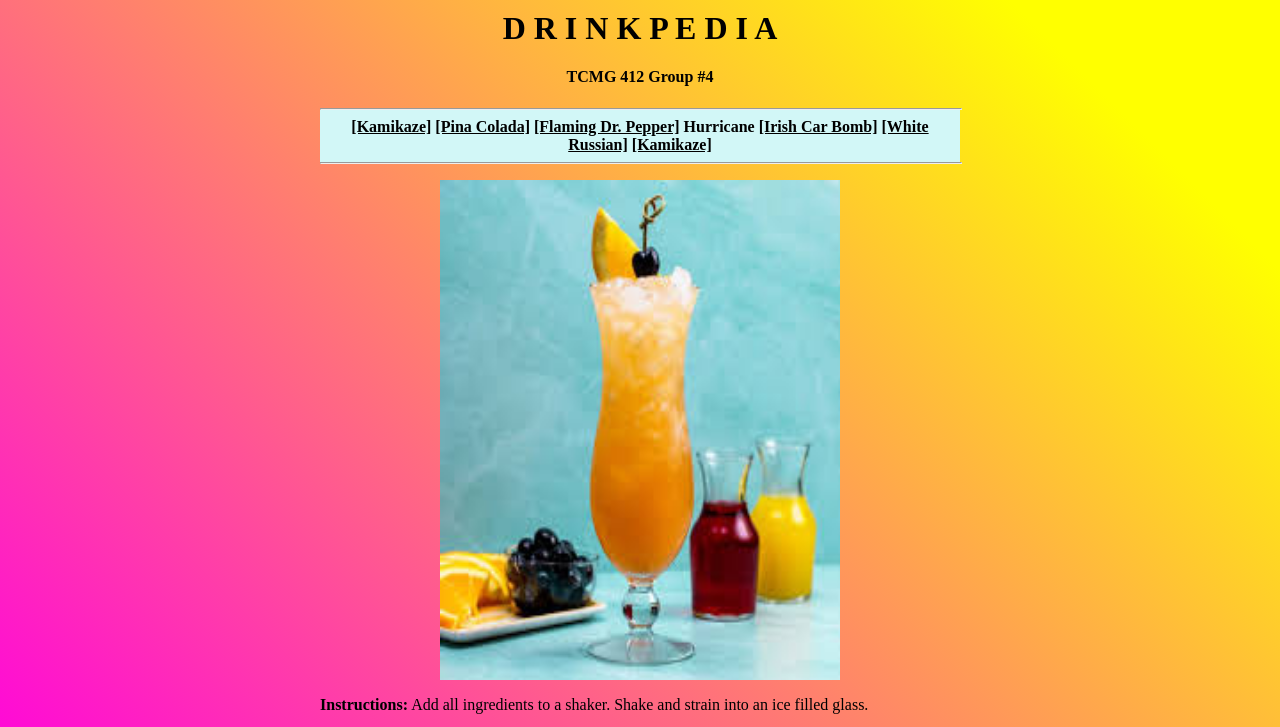
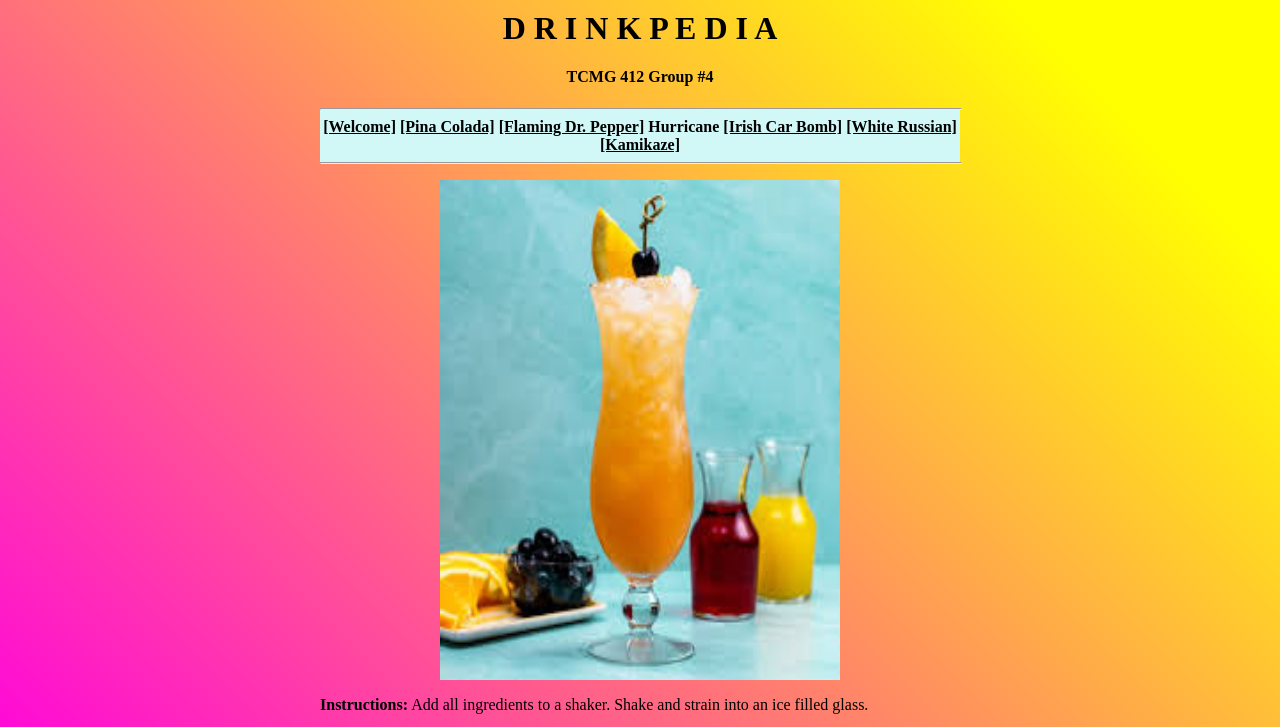
Before and after one commit to nixfanboy/nixfanboy.github.io, a plain HTML site: page Hurricane.html in a window 1280 px wide. Shown: the top 727 px of the page. Drawn offline with Linux system fonts and the light colour scheme.

Commit message:
Changed Kamikaze to Welcome

```diff
--- a/Hurricane.html
+++ b/Hurricane.html
@@ -26,7 +26,7 @@ li{
 
 <nav align="center" style="background-color:#D2F7F7">
 	<hr width="100%">
-	<a href= "index.html" style="color:#000000;"> <b> [Kamikaze]</b></a>
+	<a href= "index.html" style="color:#000000;"> <b> [Welcome]</b></a>
 	<a href= "PinaColada.html" style="color:#000000;"> <b> [Pina Colada]</b></a>
 	<a href= "FlamingDrPepper.html" style="color:#000000;"> <b> [Flaming Dr. Pepper]</b></a>
 	<a name> <b>Hurricane</b></a>
```
